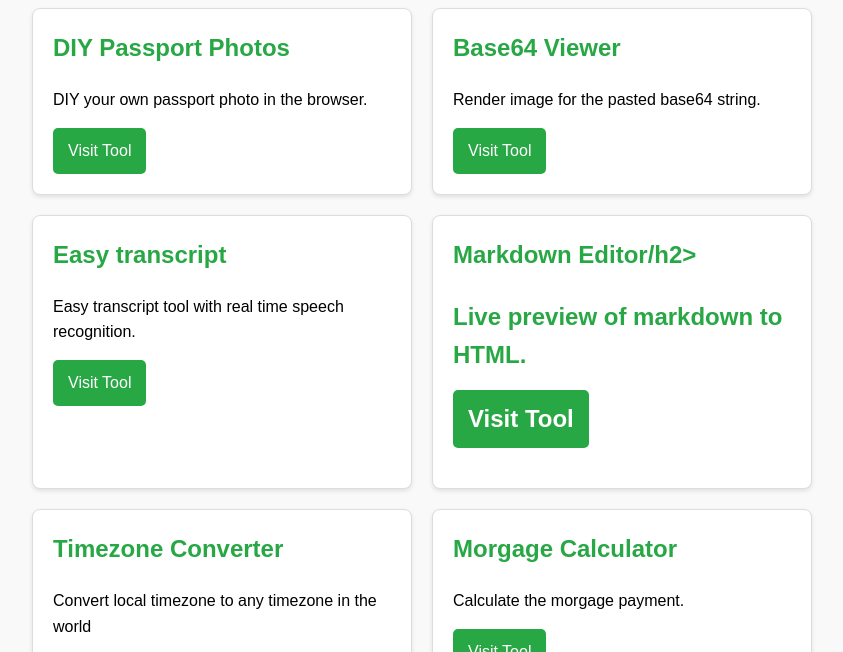
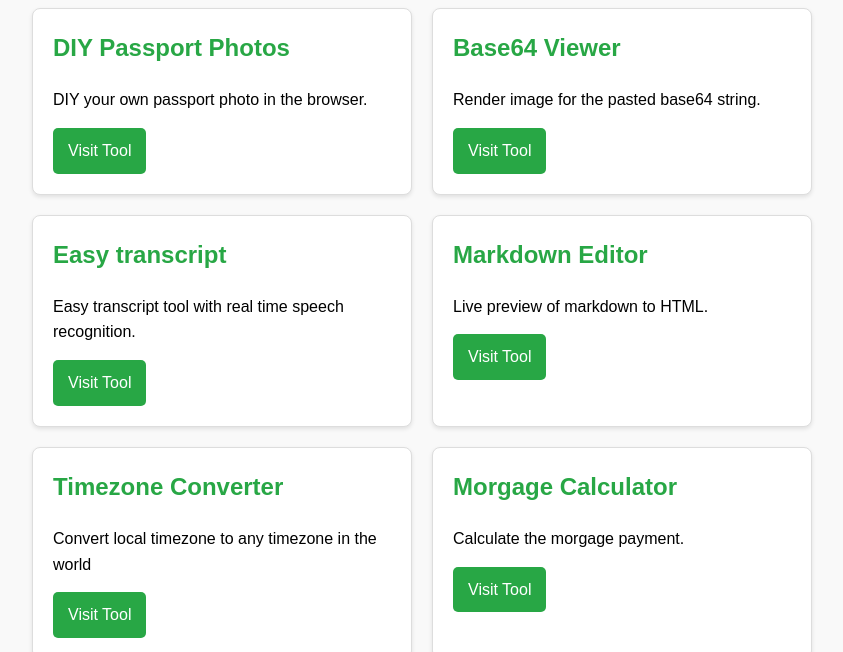
Before and after one commit to imxj/apps, a browser extension: page index.html in a window 1280 px wide. Shown: the part 106-758 px from the top of the page, without its empty margins (218-1061 px from the left). Drawn offline with Linux system fonts and the light colour scheme.

Commit message:
Update index.html

```diff
--- a/index.html
+++ b/index.html
@@ -85,9 +85,9 @@
             <a href="easy-transcript/index.html" target="_blank">Visit Tool</a>
         </div>
         <div class="card">
-            <h2>Markdown Editor/h2>
+            <h2>Markdown Editor</h2>
             <p>Live preview of markdown to HTML.</p>
-            <a href="markdown_editor/index.html" target="_blank">Visit Tool</a>
+            <a href="markdown-editor/index.html" target="_blank">Visit Tool</a>
         </div>
     </div>
     <div class="row">
```
